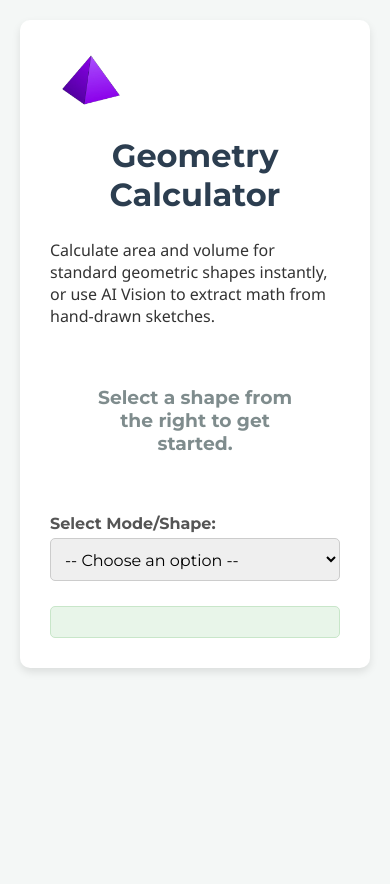
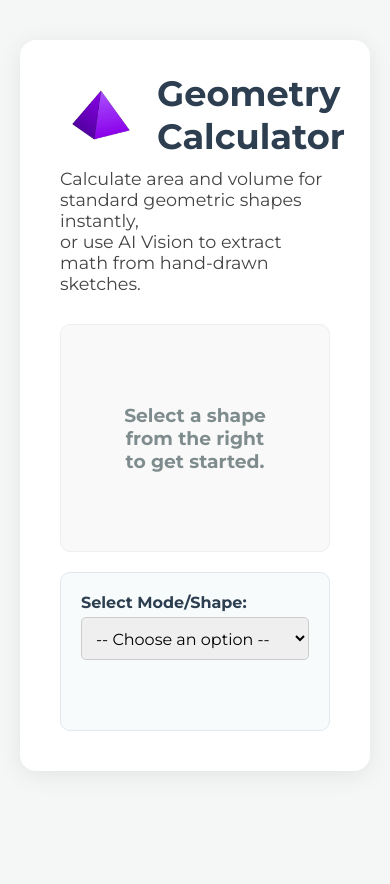
Before and after one commit to Deep7285/Geometry-Area-and-Volume-Calculator, a Flask app: page / in a window 390 px wide. Run offline with Flask 3, Linux system fonts and the light colour scheme.

Commit message:
Enhance CSS styles for layout and responsiveness
Added styles for body, container, header, and input panel. Improved layout and responsiveness with flexbox.

```diff
--- a/static/css/style.css
+++ b/static/css/style.css
@@ -1,109 +1,122 @@
-/* Add to the top of your CSS file */
+/* static/css/style.css */
 body, h1, h2, h3, h4, h5, h6, p, label, input, select, button {
     font-family: 'Montserrat', 'Segoe UI', Tahoma, Geneva, Verdana, sans-serif;
 }
 
+body {
+    margin: 0;
+    padding: 20px;
+    background-color: #f4f7f6;
+    color: #333;
+    min-height: 100vh;
+}
+
+/* Wide container for side-by-side layout */
+.container {
+    max-width: 1200px;
+    margin: 20px auto;
+    background: #fff;
+    border-radius: 16px;
+    box-shadow: 0 4px 24px rgba(0,0,0,0.08);
+    padding: 32px 40px 40px 40px;
+}
+
+.header-flex {
+    display: flex;
+    align-items: center;
+    gap: 15px;
+    margin-bottom: 10px;
+}
+
+.header-flex h1 {
+    font-size: 2.2em;
+    margin: 0;
+    color: #2c3e50;
+}
+
+.desc {
+    font-size: 1.1em;
+    color: #444;
+    margin-bottom: 30px;
+}
+
+/* Flexbox for side-by-side panels */
+.main-flex {
+    display: flex;
+    gap: 20px;
+    align-items: flex-start;
+}
+
+/* Left Panel: Info */
+#shape-info-container {
+    flex: 1;
+    background: #f9f9f9;
+    border-radius: 10px;
+    padding: 20px;
+    border: 1px solid #eee;
+}
+
 .shape-info {
-    text-align: center;
-    margin-bottom: 20px;
-    animation: fadeIn 0.5s;
+    display: none;
+    flex-direction: row;
+    align-items: flex-start;
+    gap: 20px;
+    animation: fadeIn 0.4s ease-in;
 }
+
 .shape-info img {
+    max-width: 150px;
     display: block;
-    margin: 0 auto 10px auto;
-    max-width: 180px;
 }
+
+.shape-details {
+    text-align: left;
+    font-size: 1.1em;
+}
+
 .formula {
     font-family: 'Consolas', monospace;
-    background: #f3f3f3;
+    background: #e8ecef;
     padding: 6px 12px;
     border-radius: 6px;
     display: inline-block;
     margin: 5px 0;
-}
-@keyframes fadeIn {
-    from { opacity: 0; }
-    to { opacity: 1; }
+    color: #c0392b;
+    font-weight: bold;
 }
 
-/* Basic Body Styles */
-body {
-    font-family: 'Segoe UI', Tahoma, Geneva, Verdana, sans-serif;
-    margin: 0;
+/* Right Panel: Inputs */
+.input-panel {
+    flex: 0 0 380px; /* Fixed width for the form side */
+    background: #f7fbfc;
+    border-radius: 10px;
     padding: 20px;
-    background-color: #f4f7f6;
-    color: #333;
+    border: 1px solid #e1e8ed;
+}
+
+.input-group, .sub-input-group {
+    margin-bottom: 15px;
     display: flex;
     flex-direction: column;
-    align-items: center; /* Center content horizontally */
-    min-height: 100vh; /* Ensure body takes full viewport height */
-}
-
-/* Container for better layout */
-.container {
-    background-color: #ffffff;
-    padding: 30px;
-    border-radius: 10px;
-    box-shadow: 0 4px 8px rgba(0, 0, 0, 0.1);
-    max-width: 600px;
-    width: 100%;
-    box-sizing: border-box; /* Include padding in width calculation */
-}
-
-/* Heading Styles */
-h1 {
-    color: #2c3e50;
-    text-align: center;
-    margin-bottom: 25px;
-    font-size: 2em;
-}
-
-/* Input Group Styling */
-.input-group {
-    margin-bottom: 15px;
-    display: flex;
-    flex-direction: column; /* Stack label and input vertically */
 }
 
 .input-group label {
     font-weight: bold;
     margin-bottom: 5px;
-    color: #555;
+    color: #2c3e50;
 }
 
 .input-group input[type="number"],
+.input-group input[type="file"],
 .input-group select {
-    width: 100%; /* Make inputs take full width of their container */
+    width: 100%;
     padding: 10px;
     border: 1px solid #ccc;
     border-radius: 5px;
-    box-sizing: border-box; /* Include padding and border in element's total width and height */
+    box-sizing: border-box;
     font-size: 1em;
 }
 
-.sub-input-group {
-    display: flex;
-    flex-wrap: wrap; /* Allow items to wrap to next line */
-    gap: 10px; /* Space between sub-inputs */
-    margin-top: 10px;
-    padding: 10px;
-    border: 1px dashed #ddd;
-    border-radius: 5px;
-    background-color: #f9f9f9;
-}
-
-.sub-input-group label {
-    flex-basis: 80px; /* Give labels a fixed width */
-    margin-bottom: 0; /* Override input-group label margin */
-}
-
-.sub-input-group input[type="number"] {
-    flex-grow: 1; /* Allow inputs to take remaining space */
-    width: auto; /* Override 100% width for sub-inputs */
-}
-
-
-/* Button Styling */
 button {
     background-color: #3498db;
     color: white;
@@ -112,23 +125,28 @@ button {
     border-radius: 5px;
     cursor: pointer;
     font-size: 1.1em;
-    width: 100%; /* Full width button */
-    transition: background-color 0.3s ease; /* Smooth transition for hover */
+    width: 100%;
+    font-weight: bold;
+    transition: 0.3s;
 }
 
-button:hover {
-    background-color: #2980b9;
+button:hover { background-color: #2980b9; }
+button:disabled { background-color: #95a5a6; cursor: not-allowed; }
+
+#result {
+    margin-top: 20px;
+    padding: 15px;
+    border-radius: 5px;
+    text-align: center;
 }
 
-/* Result Display */
-#result {
-    margin-top: 25px;
-    padding: 15px;
-    background-color: #e8f5e9;
-    border: 1px solid #c8e6c9;
-    border-radius: 5px;
-    color: #2e7d32;
-    text-align: center;
-    font-size: 1.2em;
-    word-wrap: break-word; /* Ensure long results wrap */
+@keyframes fadeIn {
+    from { opacity: 0; transform: translateY(5px); }
+    to { opacity: 1; transform: translateY(0); }
 }
+
+/* Responsive adjustment for mobile phones */
+@media (max-width: 900px) {
+    .main-flex { flex-direction: column; }
+    .input-panel { flex: 1; max-width: 100%; }
+}
```
